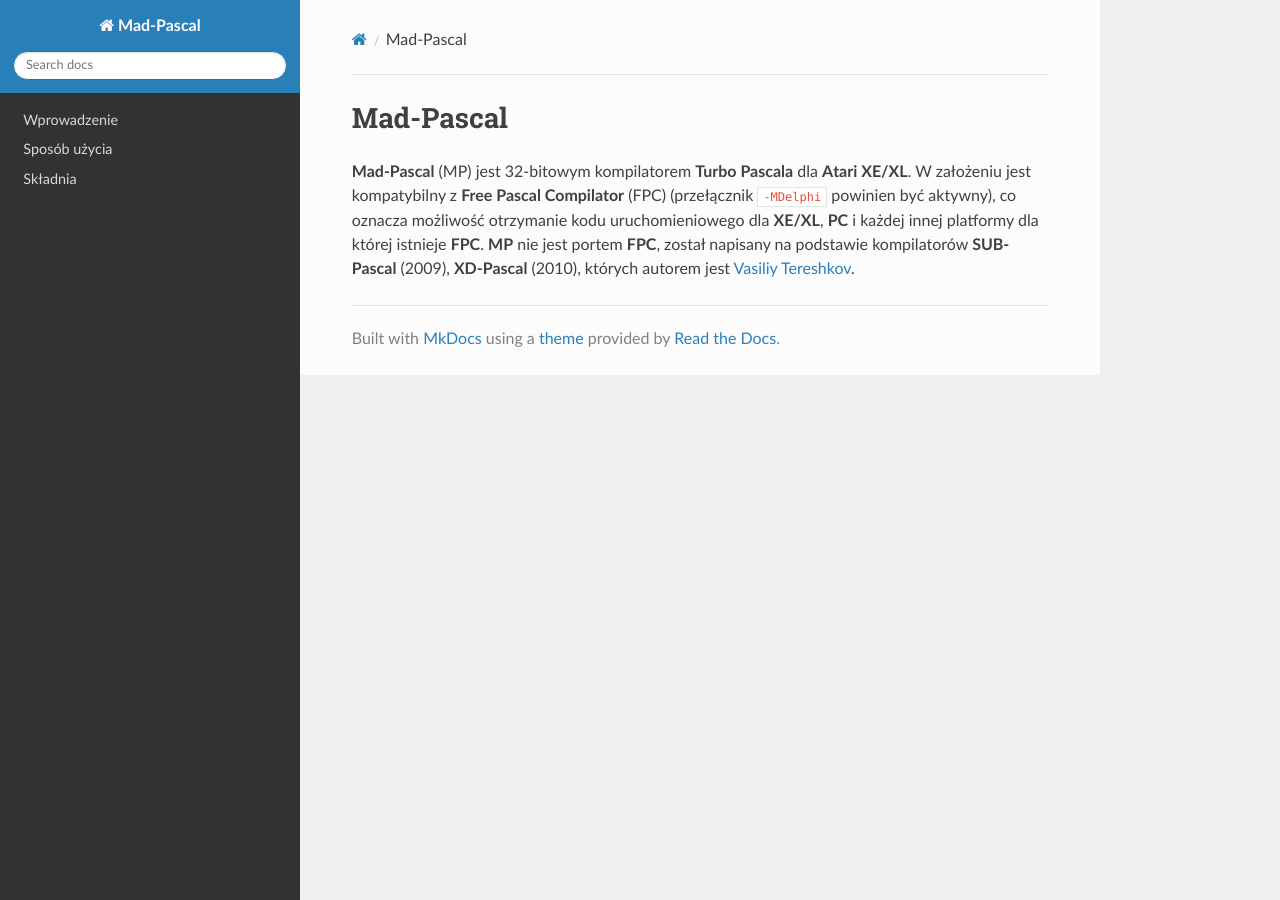
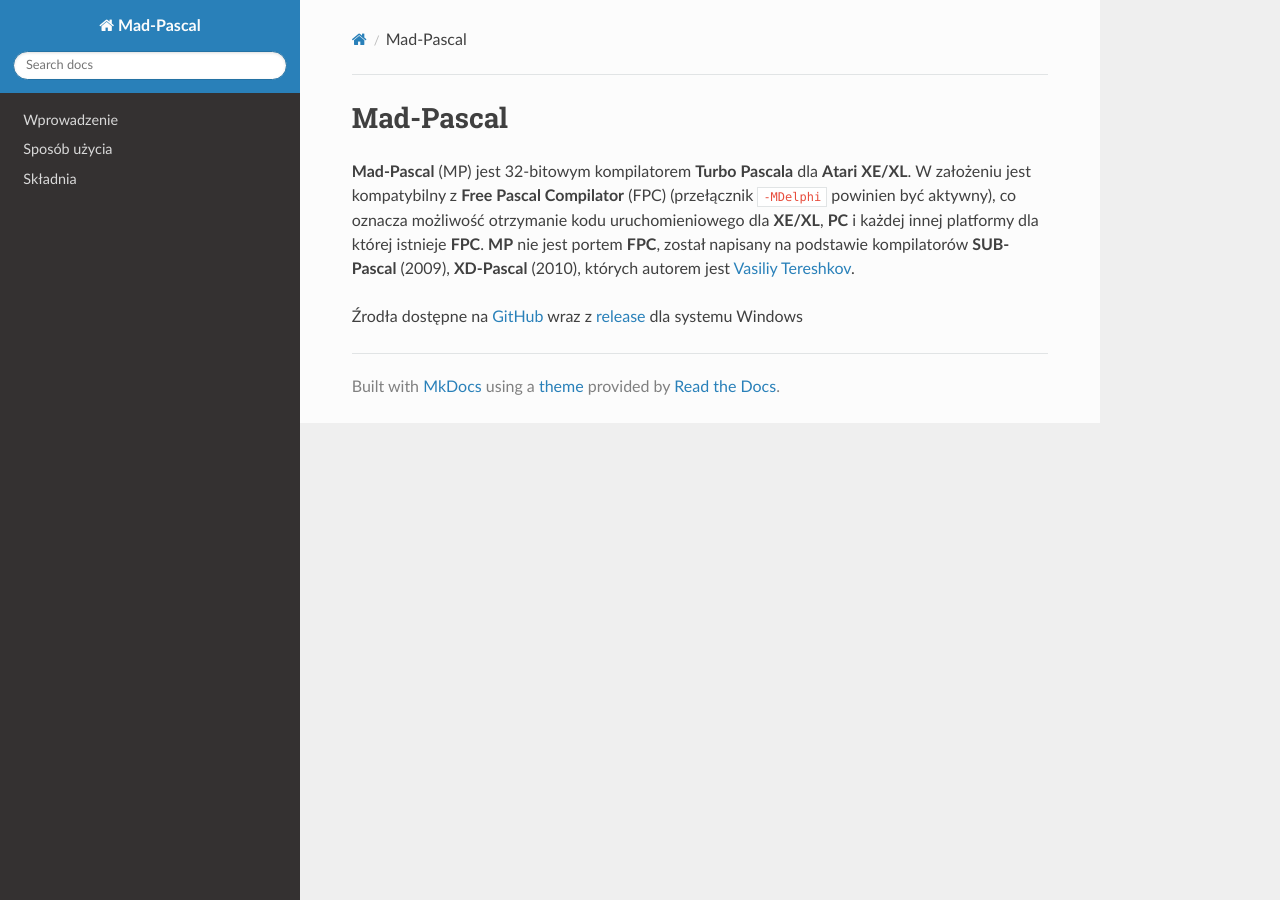
Before and after one commit to zbyti/mad-pascal-mkdocs, an MkDocs documentation site: the page built from docs/index.md, in a window 1280 px wide. Built offline with MkDocs 1.6.1, drawn with Linux system fonts in a browser that asks for light colours; nearby versions of some CDN libraries.

Commit message:
link do GitHub

```diff
--- a/docs/index.md
+++ b/docs/index.md
@@ -1,3 +1,5 @@
 # Mad-Pascal
 
 **Mad-Pascal** (MP) jest 32-bitowym kompilatorem **Turbo Pascala** dla **Atari XE/XL**. W założeniu jest kompatybilny z **Free Pascal Compilator** (FPC) (przełącznik `-MDelphi` powinien być aktywny), co oznacza możliwość otrzymanie kodu uruchomieniowego dla **XE/XL**, **PC** i każdej innej platformy dla której istnieje **FPC**. **MP** nie jest portem **FPC**, został napisany na podstawie kompilatorów **SUB-Pascal** (2009), **XD-Pascal** (2010), których autorem jest [Vasiliy Tereshkov](mailto:vtereshkov@mail.ru).
+
+Źrodła dostępne na [GitHub](https://github.com/tebe6502/Mad-Pascal) wraz z [release](https://github.com/tebe6502/Mad-Pascal/releases) dla systemu Windows
```
